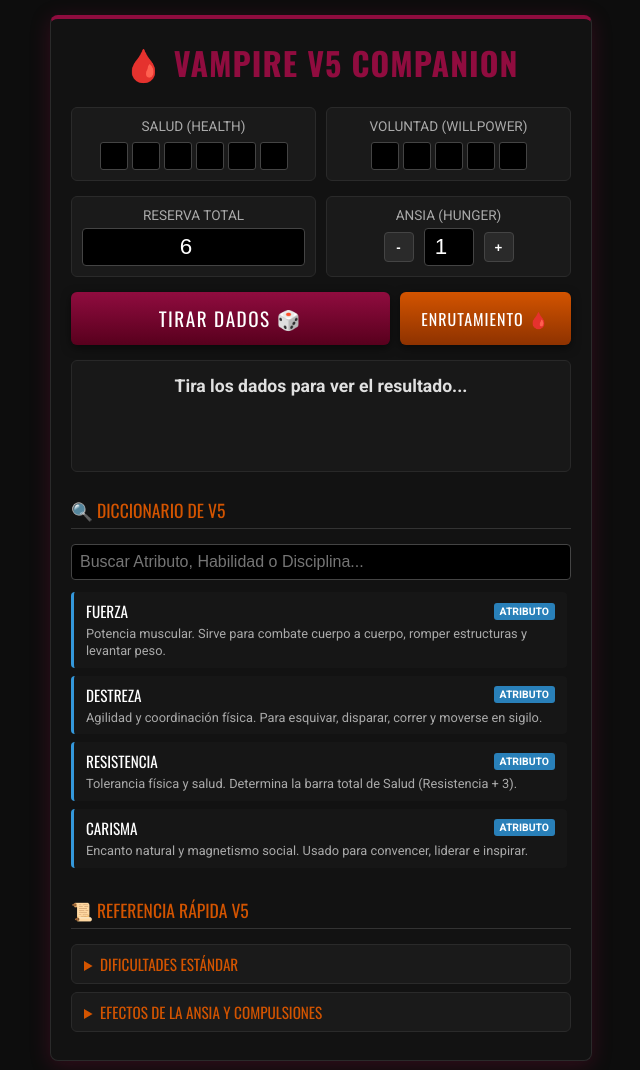
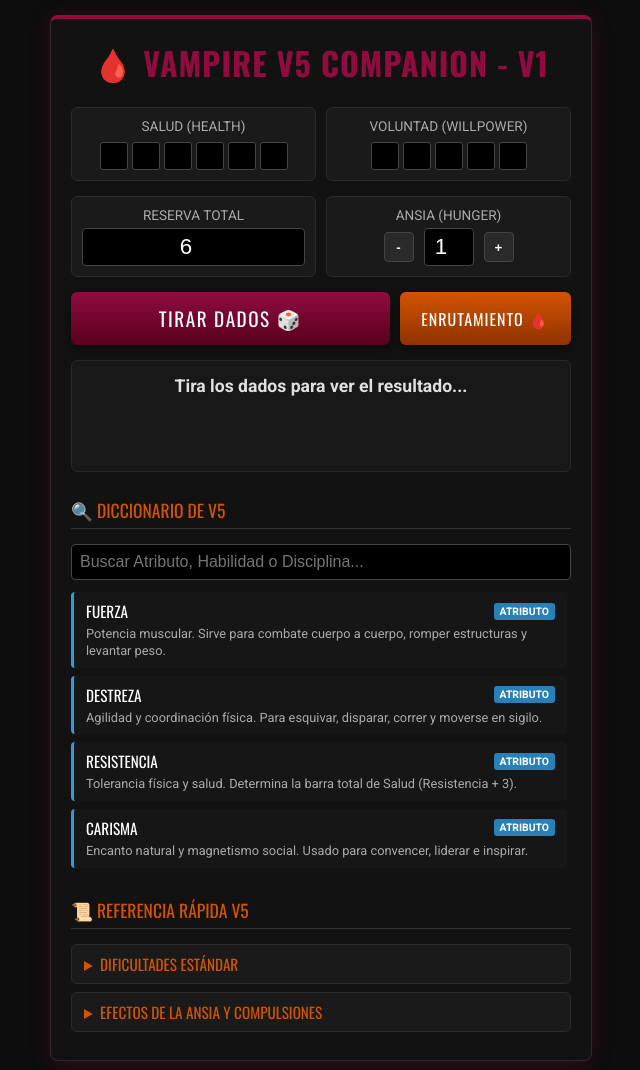
Before and after one commit to CetPhoenix/Vampiros5ta, a plain HTML site: page index.html in a window 1280 px wide. Shown: the whole page, without its empty margins (319-959 px from the left). Drawn offline with nearby package versions, Linux system fonts and the light colour scheme.

Commit message:
Update index.html

```diff
--- a/index.html
+++ b/index.html
@@ -287,7 +287,7 @@
 <body>
 
 <div class="app-container">
-  <h1>🩸 Vampire V5 Companion</h1>
+  <h1>🩸 Vampire V5 Companion - V1</h1>
 
   <!-- TRACKERS -->
   <div class="tracker-grid">
```
